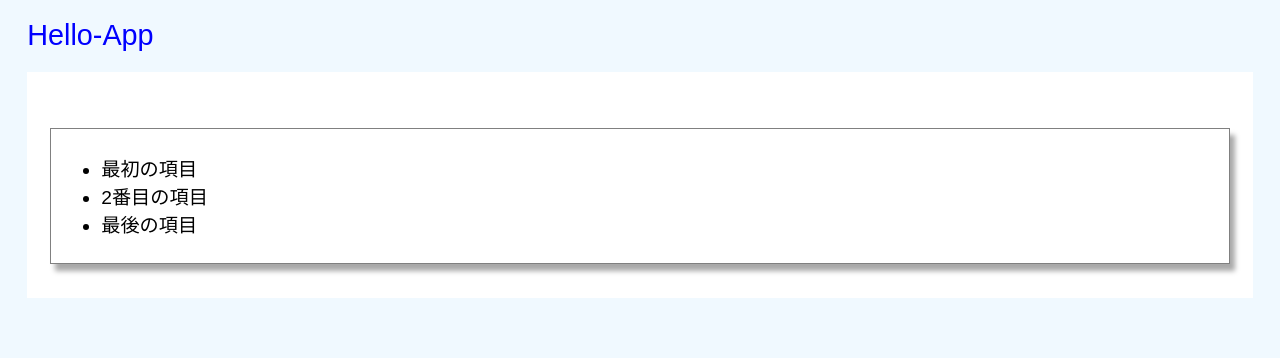
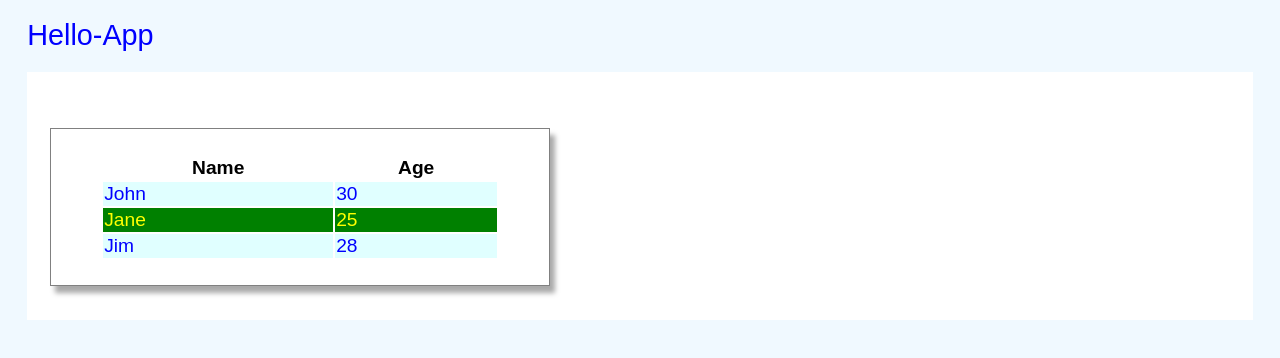
Before and after one commit to hayaoki-engineer/angular-app, an Angular app: page / in a window 1280 px wide. Shown: the top 358 px of the page. Built offline with nearby package versions, Linux system fonts and the light colour scheme.

Commit message:
偶数と奇数で表示の切り替え

```diff
--- a/src/app/hello/hello.component.html
+++ b/src/app/hello/hello.component.html
@@ -2,10 +2,26 @@
   <h1>{{ title }}</h1>
   <div class="container">
     <p>{{ message }}</p>
-    <ul class="card">
-      @for (item of data;track $index) {
-        <li>{{ item }}</li>
-      }
-    </ul>
+    <table class="card" [width]="'500px'">
+      <thead>
+        <tr><th>Name</th><th>Age</th></tr>
+      </thead>
+      <tbody>
+        @for (item of data;track item.name) {
+          @if ($even) {
+            <tr [style.color]="'blue'" [style.backgroundColor]="'lightcyan'">
+              <td>{{ item.name }}</td>
+              <td>{{ item.age }}</td>
+            </tr>
+          }
+          @if ($odd) {
+            <tr [style.color]="'yellow'" [style.backgroundColor]="'green'">
+              <td>{{ item.name }}</td>
+              <td>{{ item.age }}</td>
+            </tr>
+          }
+        }
+      </tbody>
+    </table>
   </div>
 </div>
--- a/src/app/hello/hello.component.ts
+++ b/src/app/hello/hello.component.ts
@@ -12,10 +12,10 @@ export class HelloComponent implements OnInit {
   title: string = 'Hello-App';
   message: string = '';
   visible: boolean = true;
-  data: string[] = [
-    '最初の項目',
-    '2番目の項目',
-    '最後の項目',
+  data: any[] = [
+    { name: 'John', age: 30 },
+    { name: 'Jane', age: 25 },
+    { name: 'Jim', age: 28 },
   ];
 
   constructor() {}
```
